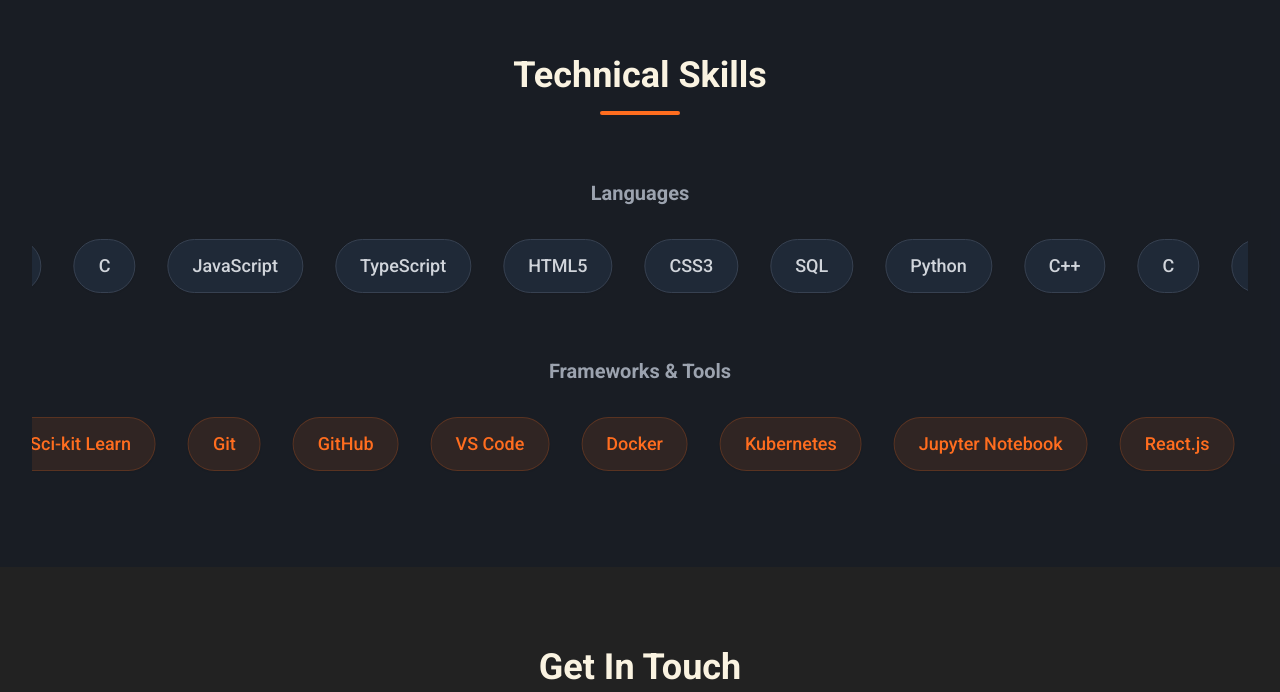
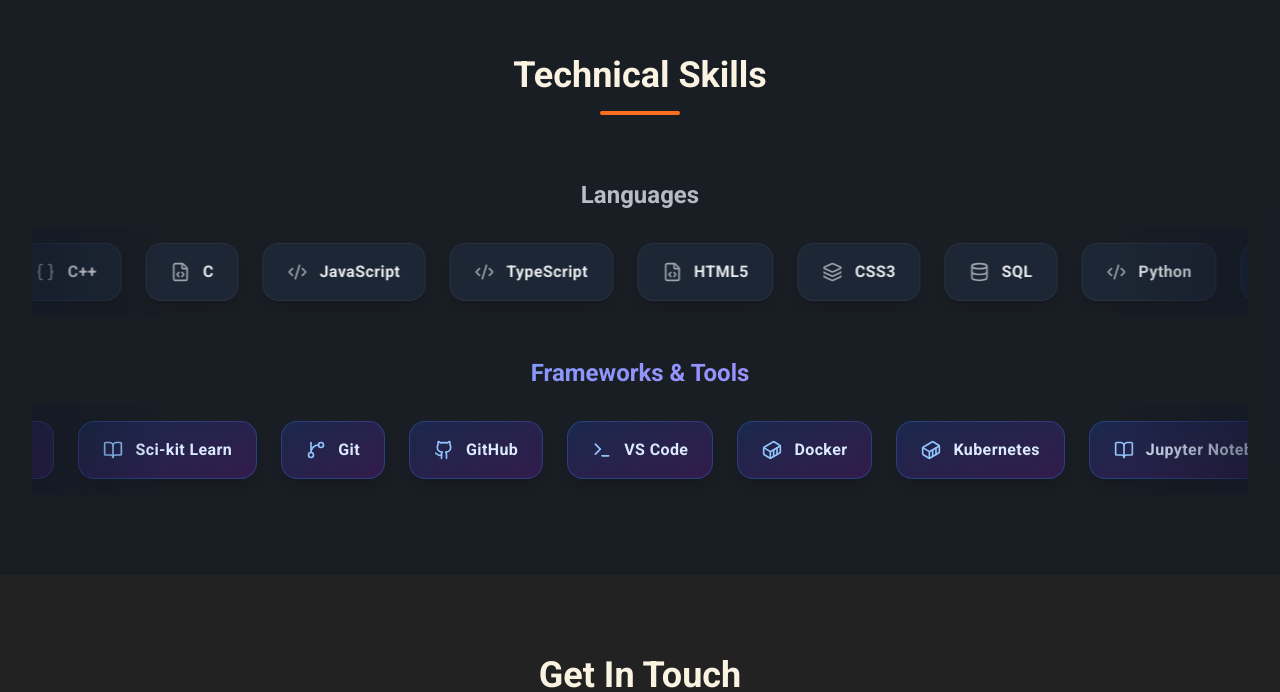
Before and after one commit to Harsheyz69/Harsh-Portfolio, a React (Vite) app in the folder Harsh Portfolio/: page / in a window 1280 px wide. Shown: the part 2839-3531 px from the top of the page. Built offline with nearby package versions, Linux system fonts and the light colour scheme.

Commit message:
tech fix

```diff
--- a/Harsh Portfolio/src/components/Skills.jsx
+++ b/Harsh Portfolio/src/components/Skills.jsx
@@ -1,75 +1,117 @@
 import { motion } from "framer-motion";
+import { useState } from "react";
 import { SKILLS } from "../constants";
 import Section from "./Section";
 
+const SkillPill = ({ skill, index, variant = "primary" }) => {
+    const Icon = skill.icon;
+    const [isHovered, setIsHovered] = useState(false);
+
+    const baseClasses = "group relative px-6 py-4 rounded-2xl font-medium text-base shadow-lg border backdrop-blur-sm flex items-center gap-3 flex-shrink-0 transition-all duration-300 cursor-pointer";
+
+    const variantClasses = variant === "primary"
+        ? "bg-white/90 dark:bg-gray-800/90 text-gray-800 dark:text-gray-200 border-gray-200/50 dark:border-gray-700/50 hover:shadow-xl hover:shadow-blue-500/20 dark:hover:shadow-blue-400/20 hover:border-blue-300/50 dark:hover:border-blue-500/50 hover:-translate-y-1"
+        : "bg-gradient-to-br from-blue-50/90 to-purple-50/90 dark:from-blue-900/40 dark:to-purple-900/40 text-blue-900 dark:text-blue-100 border-blue-200/50 dark:border-blue-500/30 hover:shadow-xl hover:shadow-purple-500/30 dark:hover:shadow-purple-400/20 hover:border-purple-300/50 dark:hover:border-purple-500/50 hover:-translate-y-1"
+
+    return (
+        <div
+            className={`${baseClasses} ${variantClasses}`}
+            onMouseEnter={() => setIsHovered(true)}
+            onMouseLeave={() => setIsHovered(false)}
+        >
+            <Icon
+                className={`w-5 h-5 transition-all duration-300 ${isHovered
+                        ? 'text-blue-600 dark:text-blue-400 scale-110 rotate-12'
+                        : variant === "primary"
+                            ? 'text-gray-600 dark:text-gray-400'
+                            : 'text-blue-700 dark:text-blue-300'
+                    }`}
+            />
+            <span className="font-semibold tracking-wide">{skill.name}</span>
+            {isHovered && (
+                <motion.div
+                    className="absolute inset-0 rounded-2xl bg-gradient-to-r from-blue-400/20 to-purple-400/20 dark:from-blue-500/20 dark:to-purple-500/20 -z-10 blur-xl"
+                    initial={{ opacity: 0, scale: 0.8 }}
+                    animate={{ opacity: 1, scale: 1.1 }}
+                    transition={{ duration: 0.3 }}
+                />
+            )}
+        </div>
+    );
+};
+
+const MarqueeRow = ({ items, direction = "left", duration = 30, variant = "primary" }) => {
+    const [isPaused, setIsPaused] = useState(false);
+
+    const animateX = direction === "left" ? [0, -1000] : [-1000, 0];
+
+    return (
+        <div
+            className="relative overflow-hidden"
+            onMouseEnter={() => setIsPaused(true)}
+            onMouseLeave={() => setIsPaused(false)}
+        >
+            {/* Gradient overlays for smooth fade */}
+            <div className="absolute left-0 top-0 bottom-0 w-32 bg-gradient-to-r from-gray-50 dark:from-gray-900/50 to-transparent z-10 pointer-events-none" />
+            <div className="absolute right-0 top-0 bottom-0 w-32 bg-gradient-to-l from-gray-50 dark:from-gray-900/50 to-transparent z-10 pointer-events-none" />
+
+            <motion.div
+                className="flex gap-6 py-4"
+                animate={{ x: isPaused ? undefined : animateX }}
+                transition={{
+                    x: {
+                        repeat: Infinity,
+                        repeatType: "loop",
+                        duration: duration,
+                        ease: "linear",
+                    },
+                }}
+            >
+                {[...items, ...items, ...items, ...items].map((skill, index) => (
+                    <SkillPill key={index} skill={skill} index={index} variant={variant} />
+                ))}
+            </motion.div>
+        </div>
+    );
+};
+
 const Skills = () => {
-    // Extract specific categories
     const languages = SKILLS.find(s => s.category === "Languages")?.items || [];
     const frameworks = SKILLS.find(s => s.category === "Frameworks & Libraries")?.items || [];
     const tools = SKILLS.find(s => s.category === "Developer Tools")?.items || [];
-
-    // Combine frameworks and tools for the second row if desired, or just frameworks
     const secondRowItems = [...frameworks, ...tools];
 
     return (
         <Section id="skills" title="Technical Skills" className="bg-gray-50 dark:bg-gray-900/50 overflow-hidden">
-            <div className="relative w-full space-y-12">
+            <div className="relative w-full space-y-10">
 
                 {/* Languages - Moving Left */}
-                <div className="space-y-4">
-                    <h3 className="text-xl font-bold text-center text-gray-500 dark:text-gray-400">Languages</h3>
-                    <div className="flex overflow-hidden mask-image-linear-gradient">
                 <motion.div
-                            className="flex gap-8 whitespace-nowrap py-4"
-                            animate={{ x: [0, -1000] }}
-                            transition={{
-                                x: {
-                                    repeat: Infinity,
-                                    repeatType: "loop",
-                                    duration: 30,
-                                    ease: "linear",
-                                },
-                            }}
+                    className="space-y-4"
+                    initial={{ opacity: 0, y: 20 }}
+                    whileInView={{ opacity: 1, y: 0 }}
+                    viewport={{ once: true }}
+                    transition={{ duration: 0.5 }}
                 >
-                            {[...languages, ...languages, ...languages, ...languages].map((skill, index) => (
-                                <div
-                                    key={index}
-                                    className="px-6 py-3 rounded-full bg-white dark:bg-gray-800 text-gray-700 dark:text-gray-300 font-medium text-lg shadow-sm border border-gray-100 dark:border-gray-700 flex-shrink-0"
-                                >
-                                    {skill}
-                                </div>
-                            ))}
+                    <h3 className="text-2xl font-bold text-center bg-gradient-to-r from-gray-700 to-gray-600 dark:from-gray-300 dark:to-gray-400 bg-clip-text text-transparent">
+                        Languages
+                    </h3>
+                    <MarqueeRow items={languages} direction="left" duration={35} variant="primary" />
                 </motion.div>
-                    </div>
-                </div>
 
                 {/* Frameworks & Tools - Moving Right */}
-                <div className="space-y-4">
-                    <h3 className="text-xl font-bold text-center text-gray-500 dark:text-gray-400">Frameworks & Tools</h3>
-                    <div className="flex overflow-hidden mask-image-linear-gradient">
                 <motion.div
-                            className="flex gap-8 whitespace-nowrap py-4"
-                            animate={{ x: [-1000, 0] }}
-                            transition={{
-                                x: {
-                                    repeat: Infinity,
-                                    repeatType: "loop",
-                                    duration: 35,
-                                    ease: "linear",
-                                },
-                            }}
+                    className="space-y-4"
+                    initial={{ opacity: 0, y: 20 }}
+                    whileInView={{ opacity: 1, y: 0 }}
+                    viewport={{ once: true }}
+                    transition={{ duration: 0.5, delay: 0.2 }}
                 >
-                            {[...secondRowItems, ...secondRowItems, ...secondRowItems].map((skill, index) => (
-                                <div
-                                    key={index}
-                                    className="px-6 py-3 rounded-full bg-primary/10 text-dark dark:text-primary font-medium text-lg shadow-sm border border-primary/20 flex-shrink-0"
-                                >
-                                    {skill}
-                                </div>
-                            ))}
+                    <h3 className="text-2xl font-bold text-center bg-gradient-to-r from-blue-600 to-purple-600 dark:from-blue-400 dark:to-purple-400 bg-clip-text text-transparent">
+                        Frameworks & Tools
+                    </h3>
+                    <MarqueeRow items={secondRowItems} direction="right" duration={40} variant="secondary" />
                 </motion.div>
-                    </div>
-                </div>
 
             </div>
         </Section>
--- a/Harsh Portfolio/src/constants/index.js
+++ b/Harsh Portfolio/src/constants/index.js
@@ -1,4 +1,4 @@
-import { Linkedin, Github, Mail, MapPin, Phone } from "lucide-react";
+import { Linkedin, Github, Mail, MapPin, Phone, Code2, Braces, Database, FileCode, Layers, Box, GitBranch, Terminal, Container, Boxes, BookOpen } from "lucide-react";
 
 export const HERO_CONTENT = {
     name: "Harsh Vardhan Sharma",
@@ -26,9 +26,41 @@
 ];
 
 export const SKILLS = [
-    { category: "Languages", items: ["Python", "C++", "C", "JavaScript", "TypeScript", "HTML5", "CSS3", "SQL"] },
-    { category: "Frameworks & Libraries", items: ["React.js", "Tailwind CSS", "Pandas", "NumPy", "TensorFlow", "Sci-kit Learn"] },
-    { category: "Developer Tools", items: ["Git", "GitHub", "VS Code", "Docker", "Kubernetes", "Jupyter Notebook"] },
+    {
+        category: "Languages",
+        items: [
+            { name: "Python", icon: Code2 },
+            { name: "C++", icon: Braces },
+            { name: "C", icon: FileCode },
+            { name: "JavaScript", icon: Code2 },
+            { name: "TypeScript", icon: Code2 },
+            { name: "HTML5", icon: FileCode },
+            { name: "CSS3", icon: Layers },
+            { name: "SQL", icon: Database }
+        ]
+    },
+    {
+        category: "Frameworks & Libraries",
+        items: [
+            { name: "React.js", icon: Box },
+            { name: "Tailwind CSS", icon: Layers },
+            { name: "Pandas", icon: Database },
+            { name: "NumPy", icon: Boxes },
+            { name: "TensorFlow", icon: Boxes },
+            { name: "Sci-kit Learn", icon: BookOpen }
+        ]
+    },
+    {
+        category: "Developer Tools",
+        items: [
+            { name: "Git", icon: GitBranch },
+            { name: "GitHub", icon: Github },
+            { name: "VS Code", icon: Terminal },
+            { name: "Docker", icon: Container },
+            { name: "Kubernetes", icon: Container },
+            { name: "Jupyter Notebook", icon: BookOpen }
+        ]
+    },
 ];
 
 export const PROJECTS = [
@@ -73,7 +105,7 @@
         ]
     },
     {
-        role: "Technical Member",
+        role: "Core Member",
         company: "WeBytes",
         duration: "2025 - Present",
         description: [
```
Lines whose indentation alone changed are shown as unchanged.
